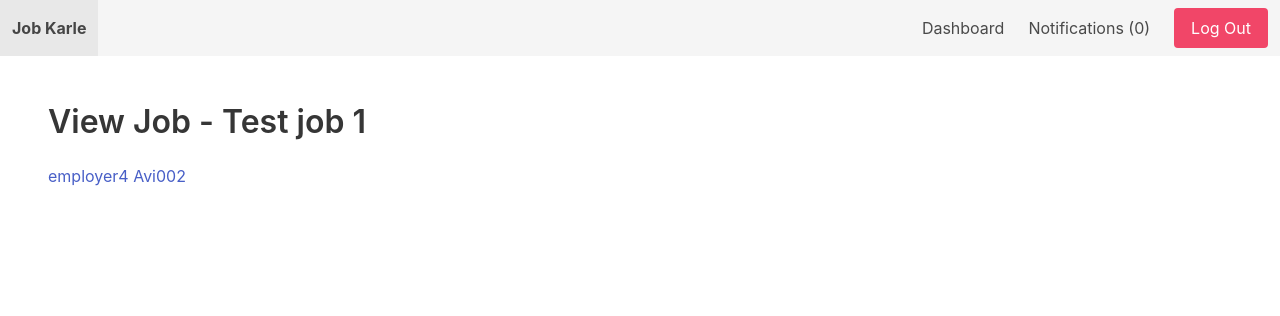
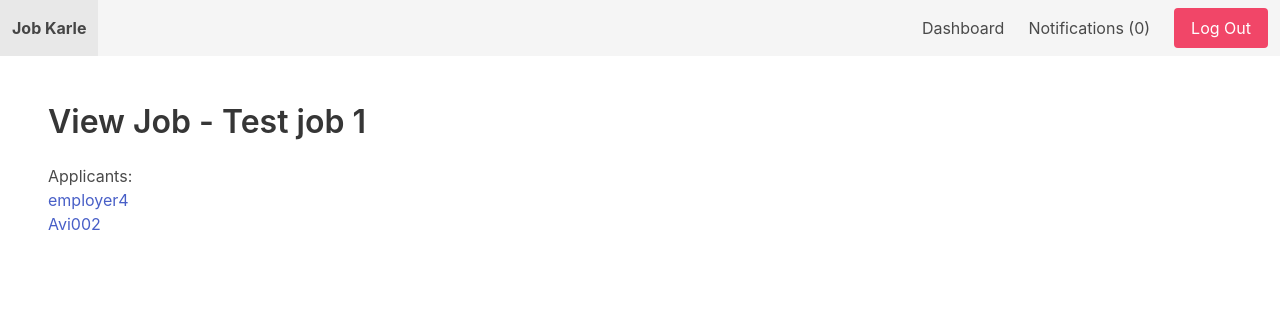
Before and after one commit to rohit250799/jobkarle, a Django app: page /dashboard/job/1/ in a window 1280 px wide. Shown: the top 316 px of the page. Run offline with Django 5.2, Linux system fonts and the light colour scheme; a user stored in the database is signed in; data comes from the database, SQL or seed files in the repository; data that the repository does not hold is empty.

Commit message:
Adding the Applicants sub-heading

```diff
--- a/nawkree/userprofile/templates/userprofile/view_dashboard_job.html
+++ b/nawkree/userprofile/templates/userprofile/view_dashboard_job.html
@@ -3,7 +3,12 @@
 {% block content %}
     <h1 class="title">View Job - {{ job.title }}</h1>
 
+    <div class="">
+        <p>Applicants: </p>
+    </div>
+
     {% for application in job.applications.all %}
         <a href="{% url "view_application" application.id %}">{{ application.created_by.username }}</a>
+        <br>
     {% endfor %}
 {% endblock %}
```
